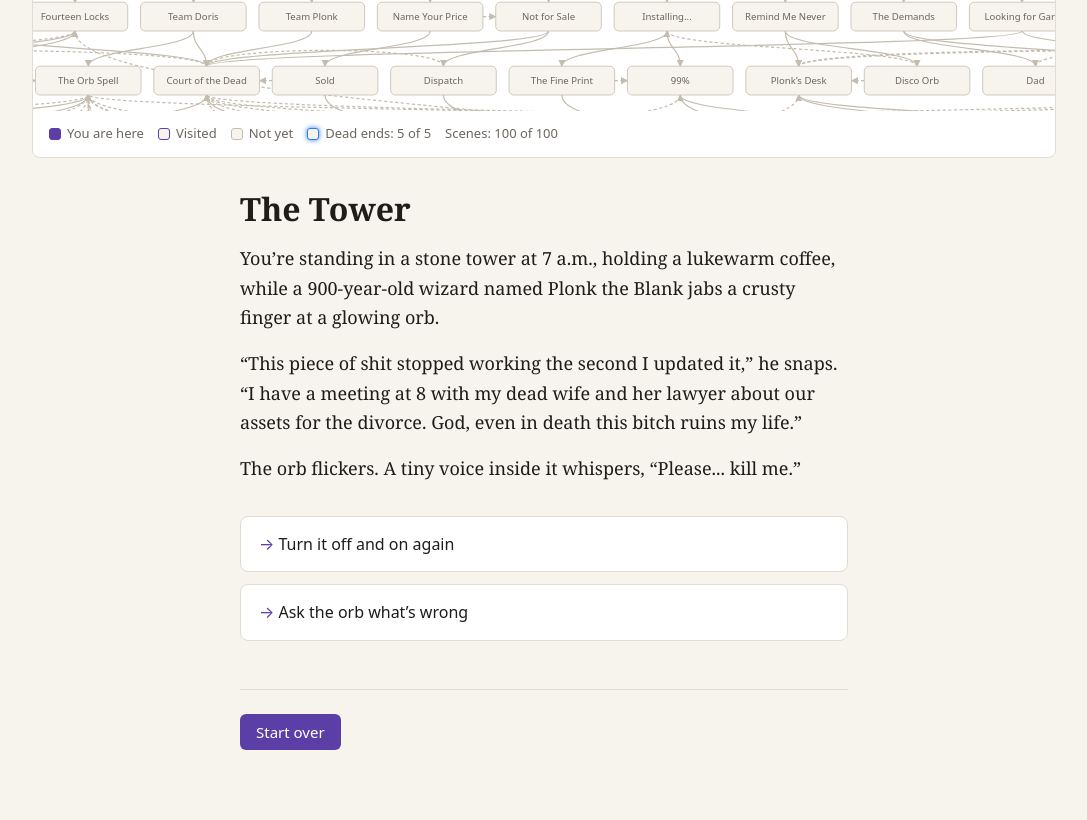
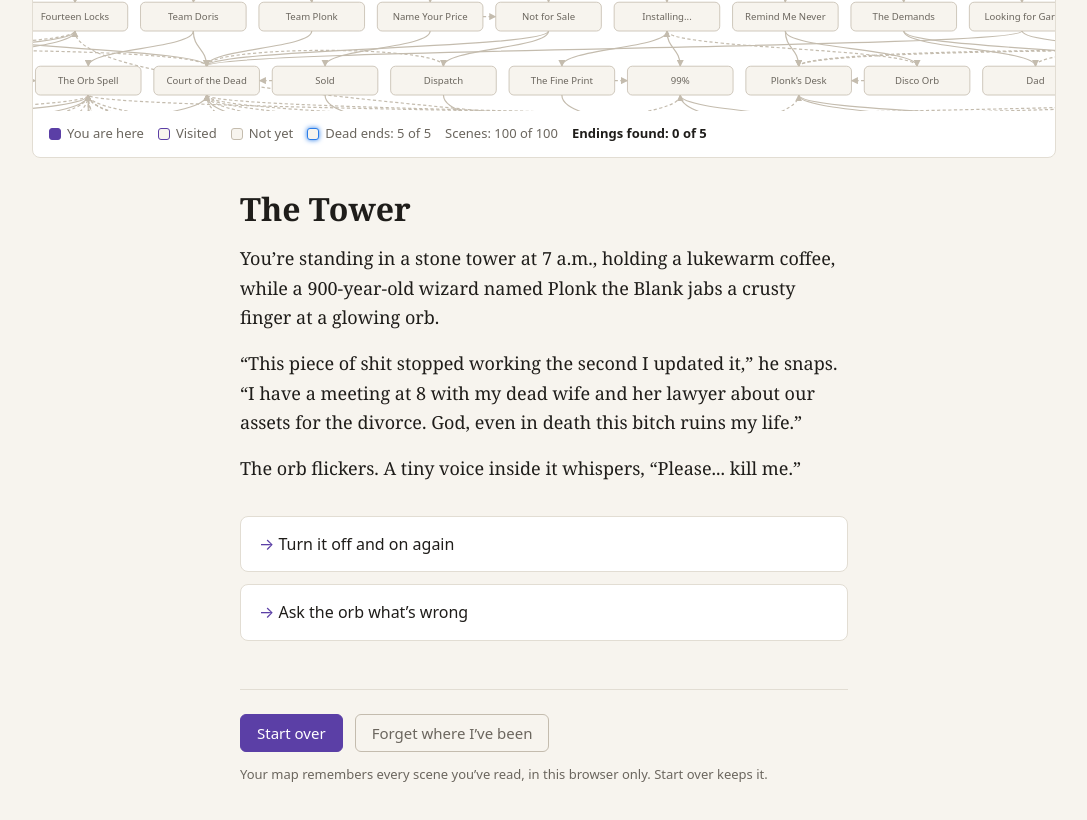
Before and after one commit to NikhilMath/Hex-Support, a plain HTML site: page index.html in a window 1280 px wide. Shown: the part 460-1280 px from the top of the page, without its empty margins (96-1183 px from the left). Drawn offline with Linux system fonts and the light colour scheme.

Commit message:
Remember where each reader has been
Every scene read and every choice taken is saved in the browser's local
storage, so the story map still shows it after a reload or a later
visit. The legend now shows how many endings you've found. Start over
keeps your history; a separate "Forget where I've been" button wipes
it after asking first.

Co-Authored-By: Claude Opus 5.5 <noreply@anthropic.com>

```diff
--- a/game.js
+++ b/game.js
@@ -1,21 +1,46 @@
 // Renders the passage named in the URL hash (e.g. #read) using STORY from
 // story.js. Choices are plain links, so the browser's back button works and
-// any passage can be linked to directly.
+// any passage can be linked to directly. Where the reader has been is saved
+// in this browser's local storage.
 
 (function () {
   const titleEl = document.getElementById("passage-title");
   const textEl = document.getElementById("passage-text");
   const choicesEl = document.getElementById("choices");
   const restartBtn = document.getElementById("restart");
+  const forgetBtn = document.getElementById("forget");
   const mapSvg = document.getElementById("map-svg");
   const mapScroll = mapSvg.parentElement;
   const deadEndCount = document.getElementById("dead-end-count");
   const sceneCount = document.getElementById("scene-count");
+  const endingsFound = document.getElementById("endings-found");
   sceneCount.textContent = `Scenes: ${Object.keys(STORY.passages).length} of ${STORY.targetScenes}`;
+  const endings = Object.keys(STORY.passages).filter((id) => STORY.passages[id].ending);
 
-  // What the reader has seen this visit, for the map.
-  const trail = { visited: new Set(), walked: new Set() };
+  // Every scene the reader has seen and every choice they've taken, kept in
+  // this browser between visits so the map remembers where they've been.
+  const SAVE_KEY = "hex-support-trail";
+  const trail = loadTrail();
   let lastId = null;
+
+  function loadTrail() {
+    try {
+      const saved = JSON.parse(localStorage.getItem(SAVE_KEY));
+      if (saved) return { visited: new Set(saved.visited), walked: new Set(saved.walked) };
+    } catch (e) {
+      // Storage blocked or unreadable: start fresh.
+    }
+    return { visited: new Set(), walked: new Set() };
+  }
+
+  function saveTrail() {
+    try {
+      localStorage.setItem(SAVE_KEY, JSON.stringify({ visited: [...trail.visited], walked: [...trail.walked] }));
+    } catch (e) {
+      // Private windows and some browsers don't allow storage. The map still
+      // works for this visit.
+    }
+  }
 
   function currentId() {
     return decodeURIComponent(location.hash.slice(1)) || STORY.start;
@@ -70,14 +95,17 @@
     if (last && (last.choices || []).some((c) => c.to === id)) {
       trail.walked.add(`${lastId}→${id}`);
     }
-    trail.visited.add(id);
+    if (passage) trail.visited.add(id);
     lastId = id;
+    saveTrail();
 
     showPassage(id, passage);
     const { deadEnds } = drawStoryMap(mapSvg, STORY, id, trail);
     const over = deadEnds > STORY.maxEndings;
     deadEndCount.textContent = `Dead ends: ${deadEnds} of ${STORY.maxEndings}${over ? " (too many)" : ""}`;
     deadEndCount.classList.toggle("over", over);
+    const found = endings.filter((e) => trail.visited.has(e)).length;
+    endingsFound.textContent = `Endings found: ${found} of ${endings.length}`;
     centerMapOn(mapSvg.querySelector(".map-node.current rect"));
 
     window.scrollTo(0, 0);
@@ -93,12 +121,20 @@
     mapScroll.scrollLeft += node.left - view.left - (view.width - node.width) / 2;
   }
 
-  restartBtn.addEventListener("click", () => {
-    trail.visited.clear();
-    trail.walked.clear();
+  function goToStart() {
     lastId = null;
     if (currentId() === STORY.start) render();
     else location.hash = STORY.start;
+  }
+
+  // Start over keeps everything you've found, so the map still shows it.
+  restartBtn.addEventListener("click", goToStart);
+
+  forgetBtn.addEventListener("click", () => {
+    if (!confirm("Forget every scene and ending you’ve found? This can’t be undone.")) return;
+    trail.visited.clear();
+    trail.walked.clear();
+    goToStart();
   });
 
   window.addEventListener("hashchange", render);
--- a/index.html
+++ b/index.html
@@ -23,6 +23,7 @@
         <span class="legend-item"><span class="key key-unvisited"></span>Not yet</span>
         <span class="legend-item"><span class="key key-dead-end"></span><span id="dead-end-count">Dead ends</span></span>
         <span class="legend-item" id="scene-count">Scenes</span>
+        <span class="legend-item legend-found" id="endings-found">Endings found</span>
       </p>
     </details>
 
@@ -35,6 +36,8 @@
 
     <footer class="site-footer">
       <button id="restart" type="button">Start over</button>
+      <button id="forget" type="button" class="quiet">Forget where I’ve been</button>
+      <p class="footer-note">Your map remembers every scene you’ve read, in this browser only. Start over keeps it.</p>
     </footer>
   </main>
 
--- a/style.css
+++ b/style.css
@@ -283,14 +283,18 @@ body {
 }
 
 .site-footer {
+  display: flex;
+  flex-wrap: wrap;
+  align-items: center;
+  gap: 0.75rem;
   margin-top: 3rem;
   padding-top: 1.5rem;
   border-top: 1px solid var(--border);
 }
 
-#restart {
+.site-footer button {
   padding: 0.5rem 1rem;
-  border: 0;
+  border: 1px solid var(--accent);
   border-radius: 0.375rem;
   background: var(--accent);
   color: var(--accent-text);
@@ -299,9 +303,28 @@ body {
   cursor: pointer;
 }
 
-#restart:focus-visible {
+.site-footer button.quiet {
+  border-color: var(--border-strong);
+  background: transparent;
+  color: var(--muted);
+}
+
+.site-footer button:focus-visible {
   outline: 2px solid var(--accent);
   outline-offset: 2px;
+}
+
+.footer-note {
+  flex-basis: 100%;
+  margin: 0;
+  font-family: var(--font-ui);
+  font-size: 0.8125rem;
+  color: var(--muted);
+}
+
+.legend-found {
+  color: var(--text);
+  font-weight: 600;
 }
 
 .noscript {
```
